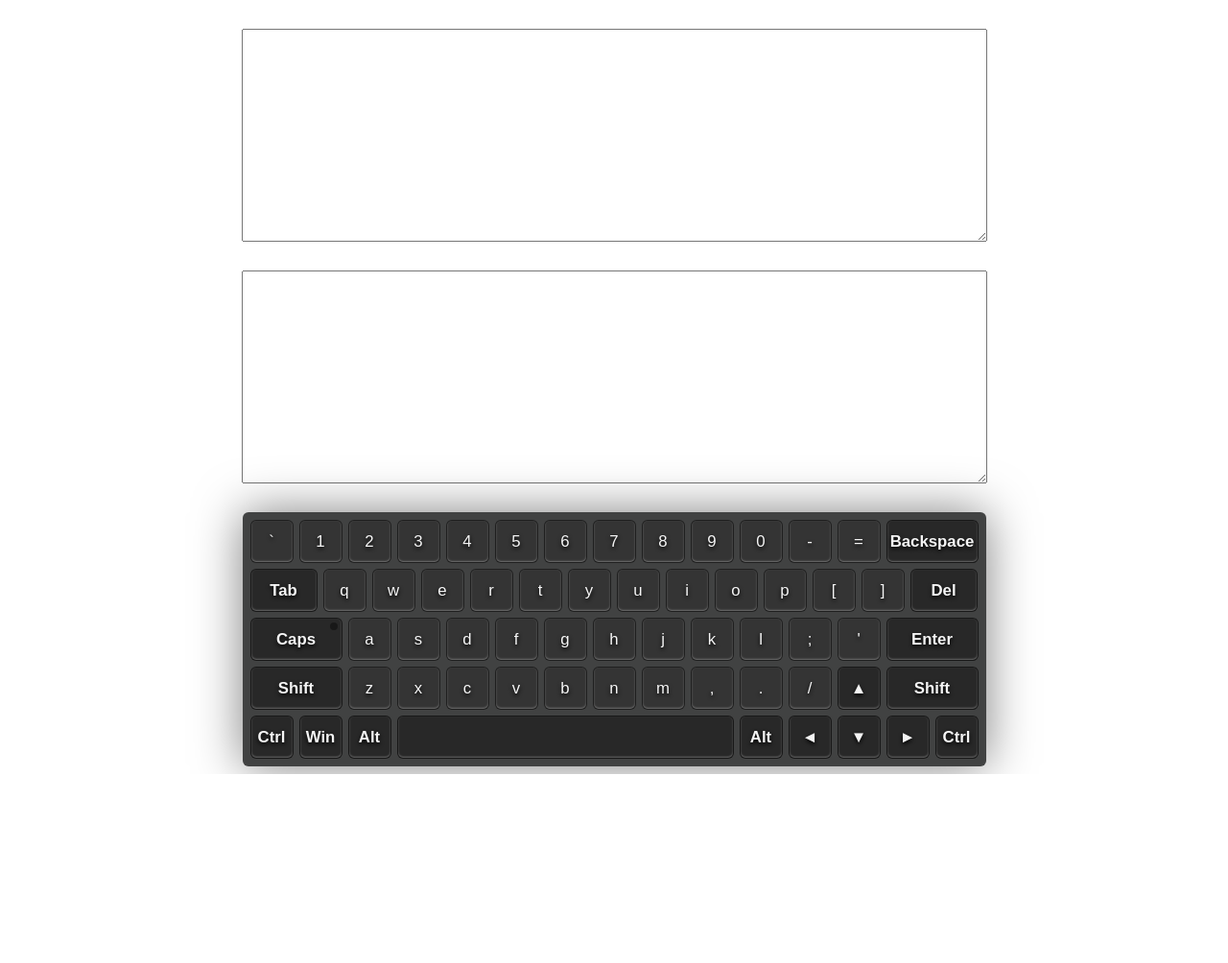
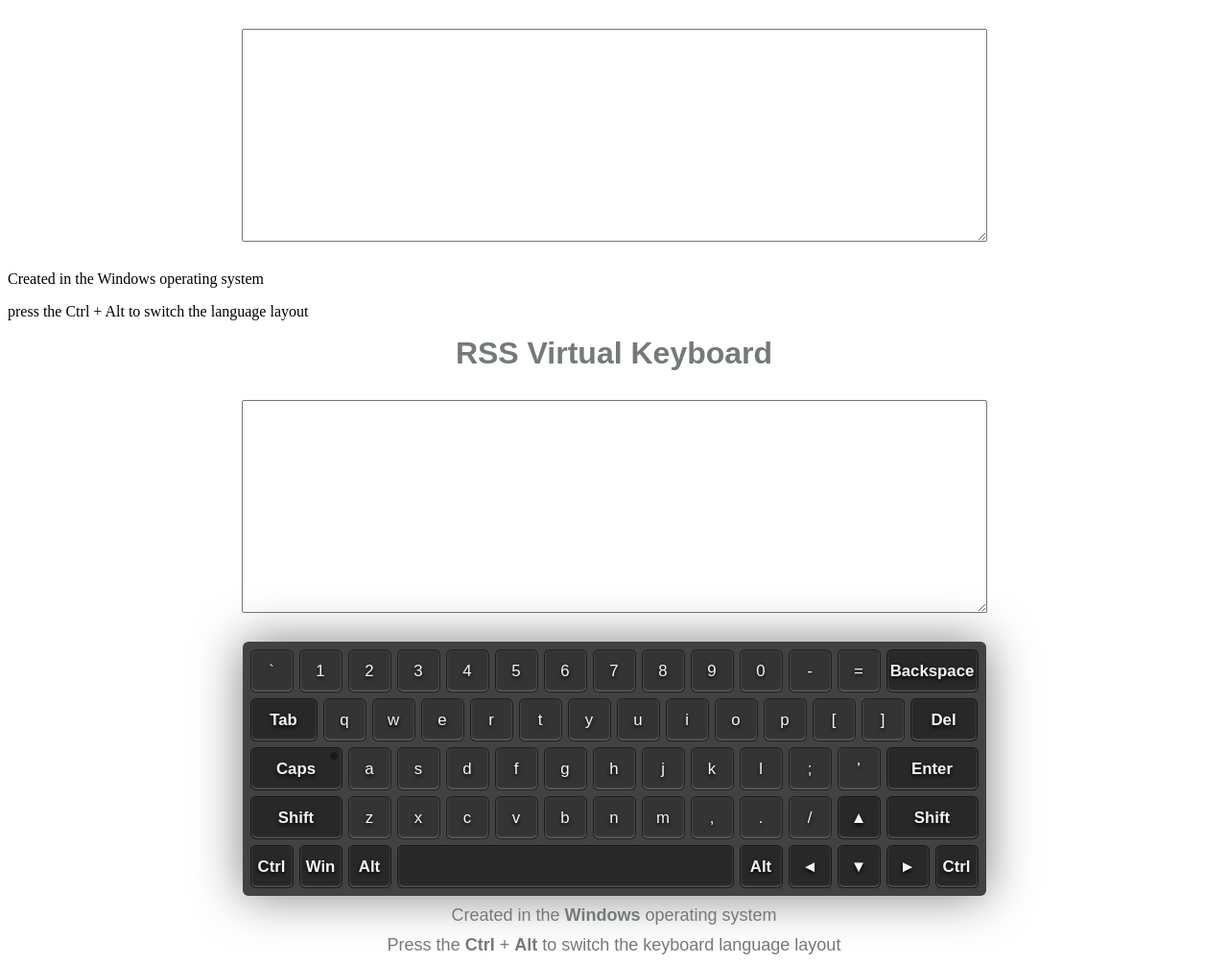
Before and after one commit to Nevold/virtual-keyboard-old, a website built with webpack: page virtual-keyboard/src/index.html in a window 1280 px wide. Shown: the whole page at 96% size. Before the commit the page ends 807 px from the top, so only its background shows below. Built offline with nearby package versions, Linux system fonts and the light colour scheme.

Commit message:
feat: add footer

```diff
--- a/virtual-keyboard/src/index.html
+++ b/virtual-keyboard/src/index.html
@@ -11,5 +11,9 @@
   <textarea class="use-keyboard-input" readonly></textarea>
   <!-- <audio><source src="sound/1.mp3" type="audio/mp3"></audio> -->
   <!-- <script src="index.js"></script> -->
+  <div class="text-container">
+    <p>Created in the <span>Windows</span> operating system</p>
+    <p>press the <span>Ctrl</span> + <span>Alt</span> to switch the language layout</p>
+  </div>
 </body>
 </html>
--- a/virtual-keyboard/src/index.js
+++ b/virtual-keyboard/src/index.js
@@ -627,9 +627,20 @@ const Keyboard = {
 };
 // start
 window.onload = () => {
+  const header = document.createElement('h1');
+  header.classList.add('header');
+  header.innerHTML = 'RSS Virtual Keyboard';
+  document.body.append(header);
   const app = document.createElement('textarea');
   app.classList.add('use-keyboard-input');
   document.body.append(app);
   Keyboard.init();
+  const footer = document.createElement('div');
+  footer.classList.add('footer');
+  footer.innerHTML = `
+    <p>Created in the <span>Windows</span> operating system</p>
+    <p>Press the <span>Ctrl</span> + <span>Alt</span> to switch the keyboard language layout</p>
+  `;
+  document.body.append(footer);
   if (localStorage.getItem('lang') === 'ru') Keyboard.toggleLanguageLayout();
 };
--- a/virtual-keyboard/src/style.scss
+++ b/virtual-keyboard/src/style.scss
@@ -56,14 +56,16 @@
   position: relative;
   top: 1px;
   left: 1px;
-  box-shadow: inset 0px -1px 1px rgba(255, 255, 255, 0.5), 0px 10px 8px rgba(0, 0, 0, 0.3), 0px 1px 4px rgba(255, 255, 255, 0.5);
+  box-shadow: inset 0px -1px 1px rgba(255, 255, 255, 0.5), 0px 10px 8px rgba(0, 0, 0, 0.3),
+    0px 1px 4px rgba(255, 255, 255, 0.5);
 }
 
 .keyboard__key--active {
   position: relative;
   top: 1px;
   left: 1px;
-  box-shadow: inset 0px -1px 1px rgba(255, 255, 255, 0.5), 0px 10px 8px rgba(0, 0, 0, 0.3), 0px 1px 4px rgba(255, 255, 255, 0.5);
+  box-shadow: inset 0px -1px 1px rgba(255, 255, 255, 0.5), 0px 10px 8px rgba(0, 0, 0, 0.3),
+    0px 1px 4px rgba(255, 255, 255, 0.5);
 }
 
 .keyboard__key--wide {
@@ -119,3 +121,30 @@
   line-height: 110%;
   letter-spacing: 0.06em;
 }
+
+.header {
+  font-family: Arial, Helvetica, sans-serif;
+  margin: 0 auto;
+  text-align: center;
+  color: #747a7a;
+}
+
+.footer {
+  font-family: Arial, Helvetica, sans-serif;
+  font-size: 18px;
+  width: 50%;
+  display: flex;
+  flex-direction: column;
+  justify-content: center;
+  align-items: center;
+  margin: 0 auto;
+  color: #747a7a;
+  span {
+    font-weight: 600;
+  }
+  p {
+    margin: 0;
+    padding: 0;
+    margin-top: 10px;
+  }
+}
```
